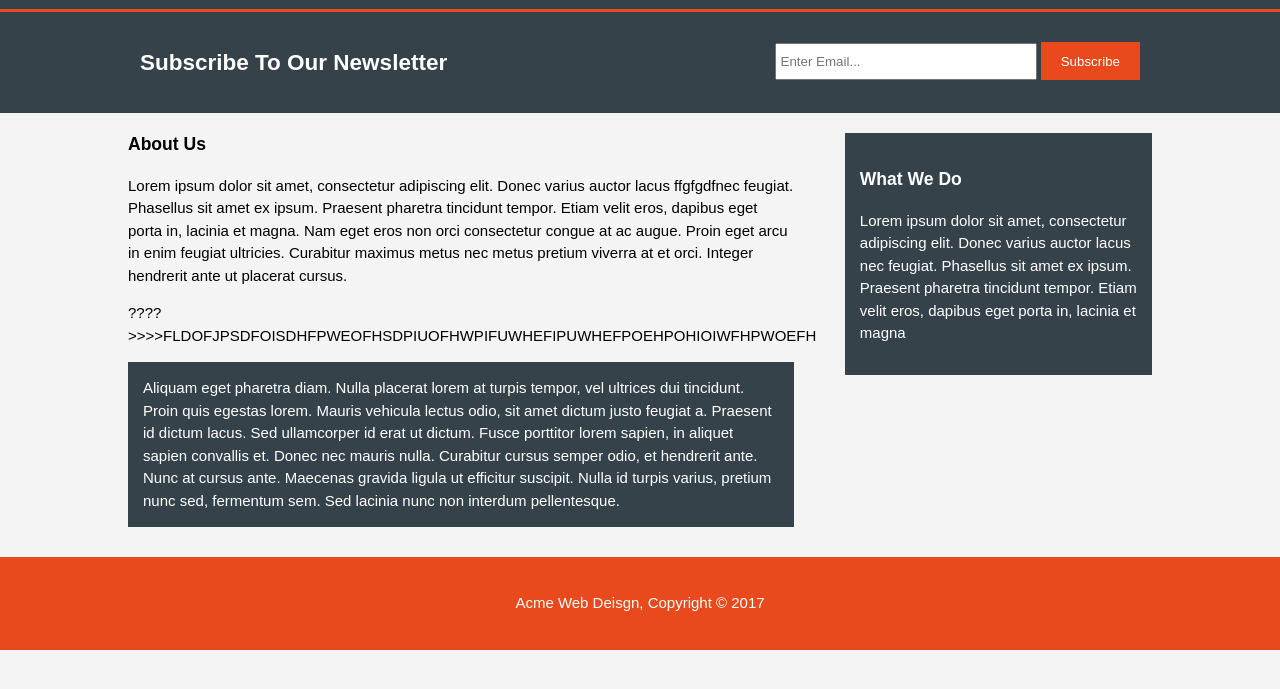
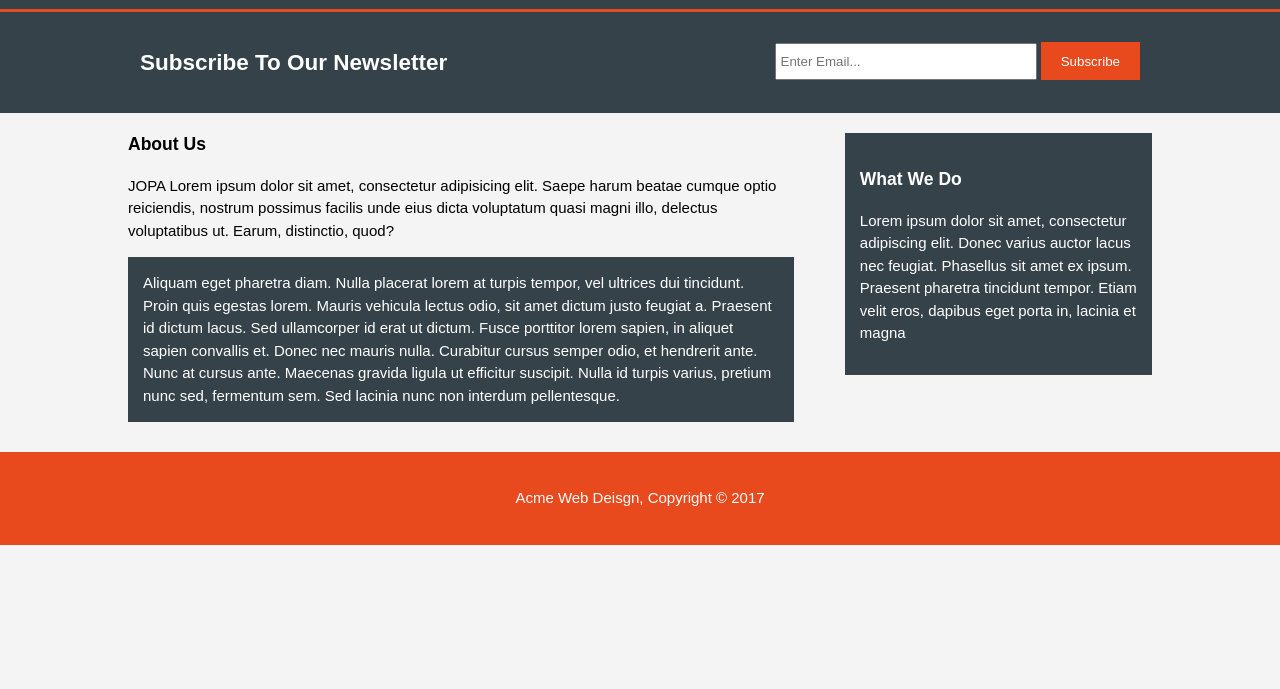
Before and after one commit to Juri10/site, a plain HTML site: page about.html in a window 1280 px wide. Shown: the part 91-780 px from the top of the page. Drawn offline with Linux system fonts and the light colour scheme; files that its build step writes are made by us from their sources.

Commit message:
third commit

```diff
--- a/about.html
+++ b/about.html
@@ -40,10 +40,8 @@
       <div class="container">
         <article id="main-col">
           <h1 class="page-title">About Us</h1>
-          <p>
-            Lorem ipsum dolor sit amet, consectetur adipiscing elit. Donec varius auctor lacus ffgfgdfnec feugiat. Phasellus sit amet ex ipsum. Praesent pharetra tincidunt tempor. Etiam velit eros, dapibus eget porta in, lacinia et magna. Nam eget eros non orci consectetur congue at ac augue. Proin eget arcu in enim feugiat ultricies. Curabitur maximus metus nec metus pretium viverra at et orci. Integer hendrerit ante ut placerat cursus.
-          </p>
-          <p>????>>>>FLDOFJPSDFOISDHFPWEOFHSDPIUOFHWPIFUWHEFIPUWHEFPOEHPOHIOIWFHPWOEFH</p>
+
+          <p> JOPA Lorem ipsum dolor sit amet, consectetur adipisicing elit. Saepe harum beatae cumque optio reiciendis, nostrum possimus facilis unde eius dicta voluptatum quasi magni illo, delectus voluptatibus ut. Earum, distinctio, quod?</p>
           <p class="dark">
 Aliquam eget pharetra diam. Nulla placerat lorem at turpis tempor, vel ultrices dui tincidunt. Proin quis egestas lorem. Mauris vehicula lectus odio, sit amet dictum justo feugiat a. Praesent id dictum lacus. Sed ullamcorper id erat ut dictum. Fusce porttitor lorem sapien, in aliquet sapien convallis et. Donec nec mauris nulla. Curabitur cursus semper odio, et hendrerit ante. Nunc at cursus ante. Maecenas gravida ligula ut efficitur suscipit. Nulla id turpis varius, pretium nunc sed, fermentum sem. Sed lacinia nunc non interdum pellentesque.
           </p>
```
